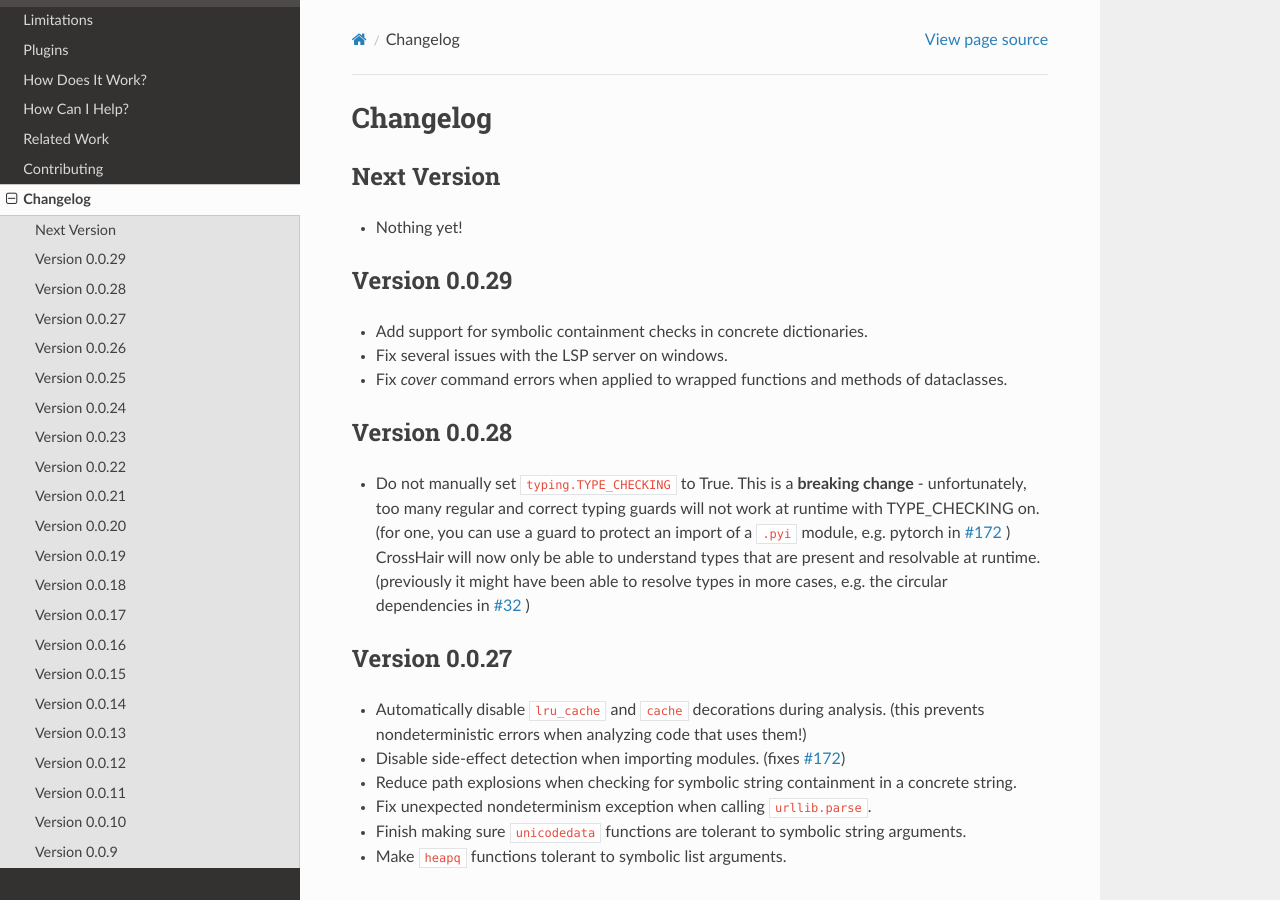
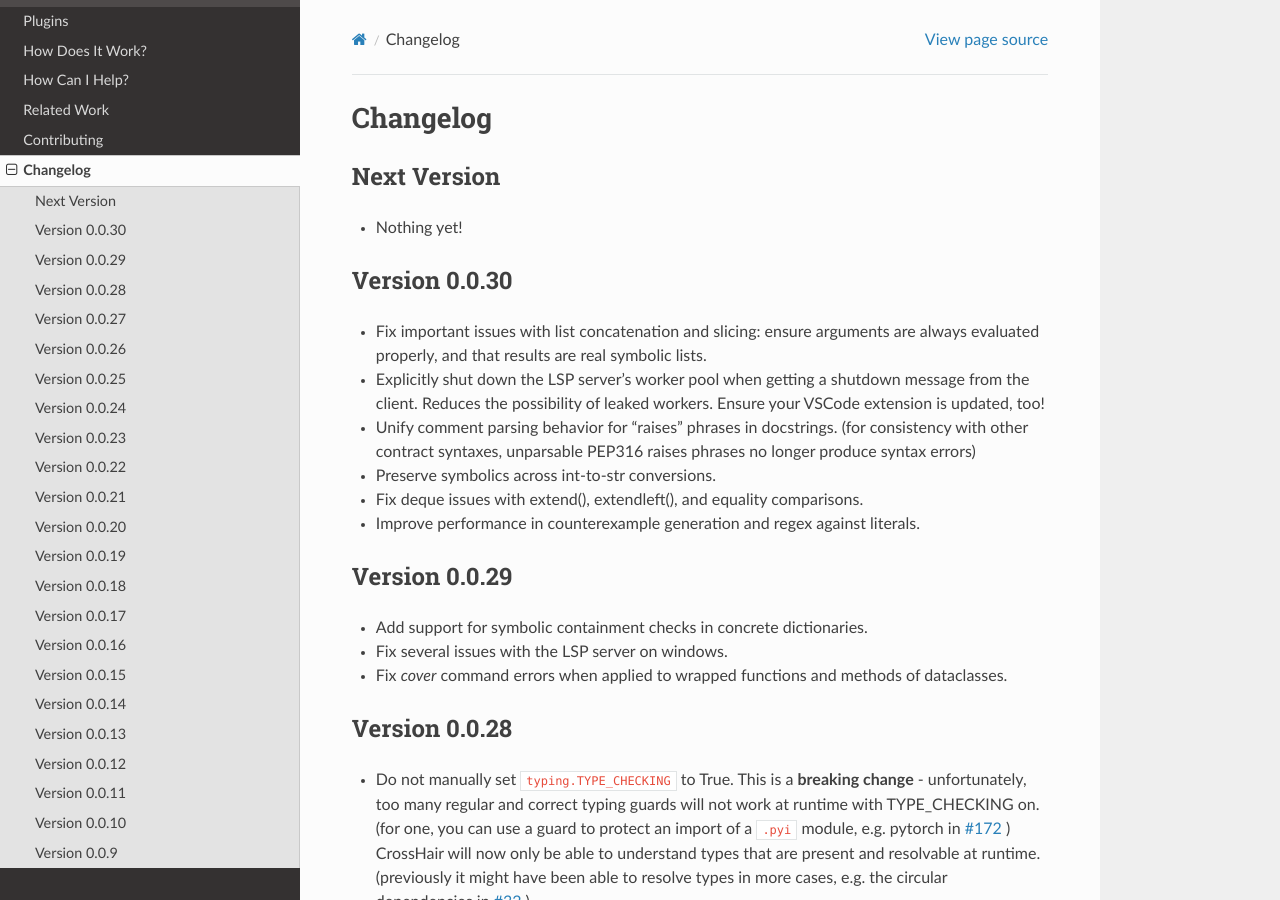
Before and after one commit to pschanely/CrossHair, a Sphinx documentation site: the page built from doc/source/changelog.rst, in a window 1280 px wide and 900 px high. Built offline with Sphinx 7.4.7 and the Read the Docs theme 2.0.0, drawn with Linux system fonts in a browser that asks for light colours; the version number is read from the project's files by our own code.

Commit message:
Bump version to 0.0.30

```diff
--- a/crosshair/__init__.py
+++ b/crosshair/__init__.py
@@ -13,7 +13,7 @@ from crosshair.statespace import StateSpace
 from crosshair.tracers import NoTracing, ResumedTracing
 from crosshair.util import IgnoreAttempt, debug
 
-__version__ = "0.0.29"  # Do not forget to update in setup.py!
+__version__ = "0.0.30"  # Do not forget to update in setup.py!
 __author__ = "Phillip Schanely"
 __license__ = "MIT"
 __status__ = "Alpha"
--- a/doc/source/changelog.rst
+++ b/doc/source/changelog.rst
@@ -6,6 +6,21 @@ Changelog
 Next Version
 ------------
 * Nothing yet!
+
+Version 0.0.30
+--------------
+
+* Fix important issues with list concatenation and slicing: ensure arguments are
+  always evaluated properly, and that results are real symbolic lists.
+* Explicitly shut down the LSP server's worker pool when getting a shutdown message
+  from the client. Reduces the possibility of leaked workers. Ensure your VSCode
+  extension is updated, too!
+* Unify comment parsing behavior for "raises" phrases in docstrings.
+  (for consistency with other contract syntaxes, unparsable PEP316 raises phrases no
+  longer produce syntax errors)
+* Preserve symbolics across int-to-str conversions.
+* Fix deque issues with extend(), extendleft(), and equality comparisons.
+* Improve performance in counterexample generation and regex against literals.
 
 
 Version 0.0.29
--- a/setup.py
+++ b/setup.py
@@ -14,7 +14,7 @@ from setuptools import find_packages, setup  # type: ignore
 # the pre-commit checks through check_init_and_setup_coincide.py.
 setup(
     name="crosshair-tool",
-    version="0.0.29",  # Update this in crosshair/__init__.py too
+    version="0.0.30",  # Update this in crosshair/__init__.py too
     author="Phillip Schanely",
     author_email="pschanely+vE7F@gmail.com",
     packages=find_packages(),
```
